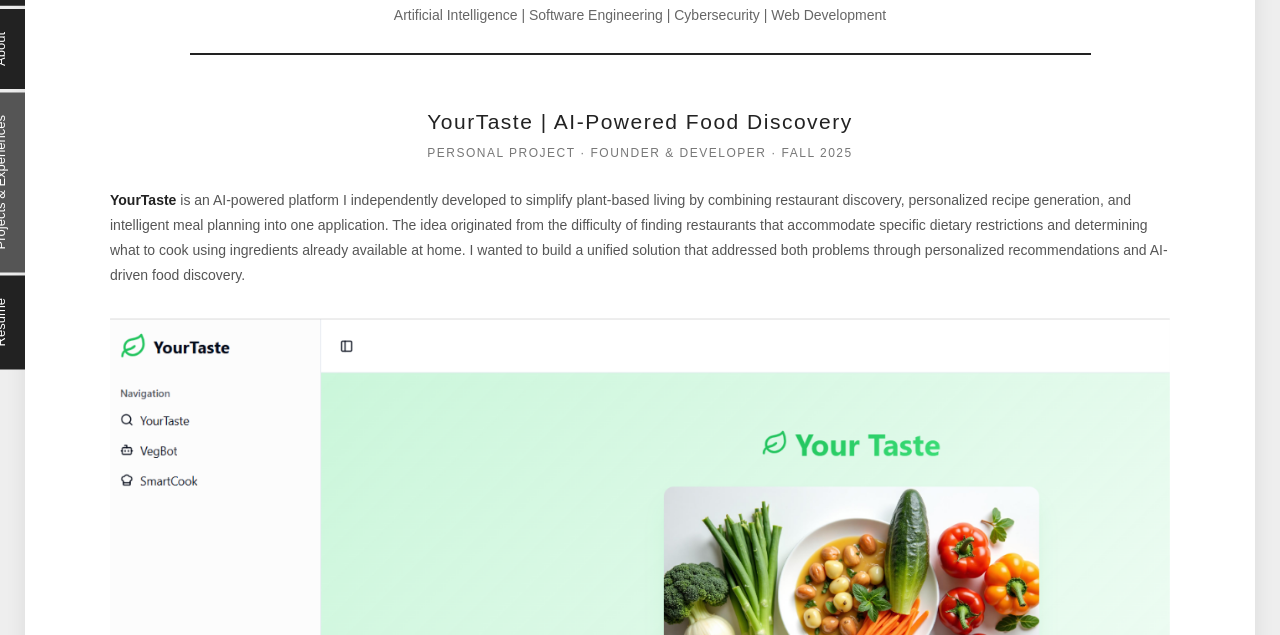
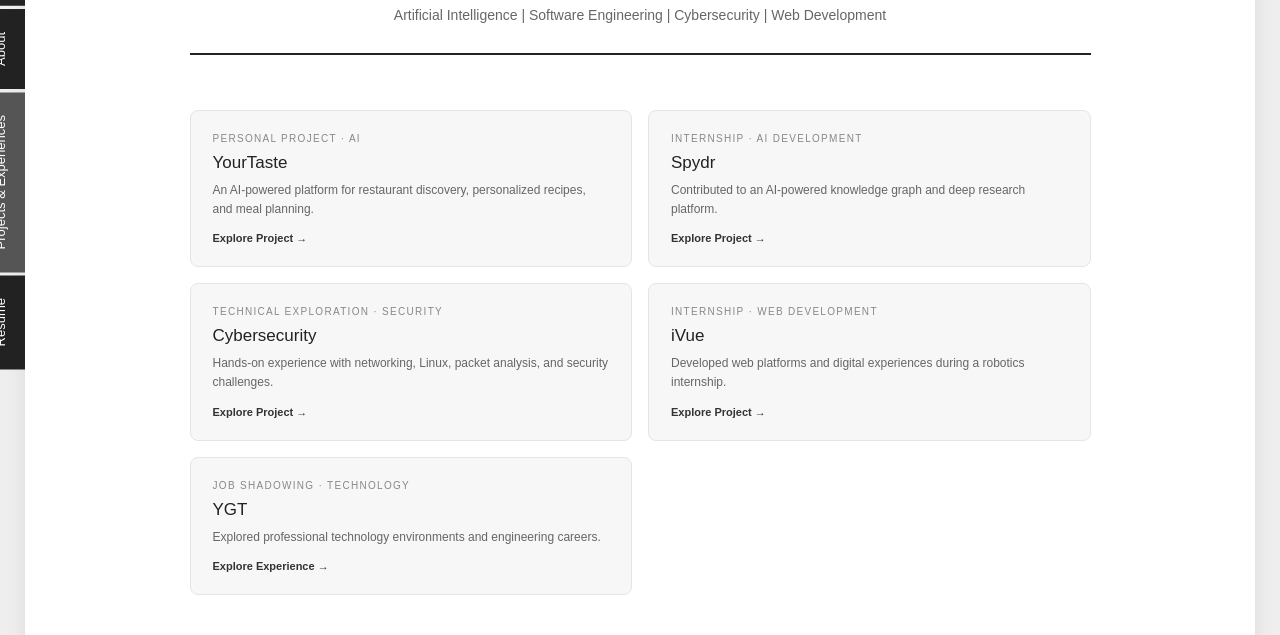
Before and after one commit to Flowers24081/pkrishna, a plain HTML site: page projects.html in a window 1280 px wide. Shown: the part 165-800 px from the top of the page. Drawn offline with Linux system fonts and the light colour scheme.

Commit message:
Update projects.html

```diff
--- a/projects.html
+++ b/projects.html
@@ -6,6 +6,67 @@
 <title>Projects & Experiences | Prahlad Krishna</title>
 
 <style>
+/* PROJECT NAVIGATION CARDS */
+.project-navigation {
+    display: grid;
+    grid-template-columns: repeat(2, minmax(0, 1fr));
+    gap: 16px;
+    margin: 0 auto 55px;
+    width: 85%;
+}
+
+.project-card {
+    display: block;
+    padding: 22px;
+    background: #f7f7f7;
+    border: 1px solid #e5e5e5;
+    border-radius: 8px;
+    text-decoration: none;
+    color: #222222;
+    transition: 0.2s ease;
+}
+
+.project-card:hover {
+    background: #eeeeee;
+    border-color: #999999;
+    transform: translateY(-3px);
+}
+
+.project-card-category {
+    font-size: 10px;
+    color: #888888;
+    text-transform: uppercase;
+    letter-spacing: 1.3px;
+    margin-bottom: 9px;
+}
+
+.project-card h3 {
+    font-size: 17px;
+    font-weight: 500;
+    margin-bottom: 8px;
+}
+
+.project-card p {
+    font-size: 12px;
+    color: #666666;
+    line-height: 1.6;
+    margin-bottom: 13px;
+}
+
+.project-card-link {
+    font-size: 11px;
+    font-weight: bold;
+    color: #333333;
+}
+
+@media (max-width: 650px) {
+    .project-navigation {
+        grid-template-columns: 1fr;
+        width: 100%;
+    }
+}
+
+
 * {
     margin: 0;
     padding: 0;
@@ -291,12 +352,50 @@ hr {
         </p>
 
         <hr>
+<!-- PROJECT NAVIGATION CARDS -->
+<div class="project-navigation">
 
+    <a href="#yourtaste" class="project-card">
+        <div class="project-card-category">Personal Project · AI</div>
+        <h3>YourTaste</h3>
+        <p>An AI-powered platform for restaurant discovery, personalized recipes, and meal planning.</p>
+        <div class="project-card-link">Explore Project →</div>
+    </a>
+
+    <a href="#spydr" class="project-card">
+        <div class="project-card-category">Internship · AI Development</div>
+        <h3>Spydr</h3>
+        <p>Contributed to an AI-powered knowledge graph and deep research platform.</p>
+        <div class="project-card-link">Explore Project →</div>
+    </a>
+
+    <a href="#cybersecurity" class="project-card">
+        <div class="project-card-category">Technical Exploration · Security</div>
+        <h3>Cybersecurity</h3>
+        <p>Hands-on experience with networking, Linux, packet analysis, and security challenges.</p>
+        <div class="project-card-link">Explore Project →</div>
+    </a>
+
+    <a href="#ivue" class="project-card">
+        <div class="project-card-category">Internship · Web Development</div>
+        <h3>iVue</h3>
+        <p>Developed web platforms and digital experiences during a robotics internship.</p>
+        <div class="project-card-link">Explore Project →</div>
+    </a>
+
+    <a href="#ygt" class="project-card">
+        <div class="project-card-category">Job Shadowing · Technology</div>
+        <h3>YGT</h3>
+        <p>Explored professional technology environments and engineering careers.</p>
+        <div class="project-card-link">Explore Experience →</div>
+    </a>
+
+</div>
         <!-- ====================================== -->
         <!-- PROJECT 1: YOURTASTE -->
         <!-- ====================================== -->
 
-        <section class="project">
+        <section class="project" id="yourtaste">
 
             <h2 class="project-title">
                 YourTaste | AI-Powered Food Discovery
@@ -482,7 +581,7 @@ hr {
         <!-- PROJECT 2: SPYDR -->
         <!-- ====================================== -->
 
-        <section class="project">
+        <section class="project" id="spydr">
 
             <h2 class="project-title">
                 Spydr | AI Knowledge Graph & Deep Research
@@ -667,7 +766,7 @@ hr {
         <!-- PROJECT 3: CYBERSECURITY -->
         <!-- ====================================== -->
 
-        <section class="project">
+        <section class="project" id="cybersecurity">
 
             <h2 class="project-title">
                 Cybersecurity | Networking & Security Labs
@@ -778,7 +877,7 @@ hr {
         <!-- PROJECT 4: IVUE -->
         <!-- ====================================== -->
 
-        <section class="project">
+        <section class="project" id="ivue">
 
             <h2 class="project-title">
                 iVue | Robotics, Media & Web Platform Development
@@ -918,7 +1017,7 @@ hr {
         <!-- EXPERIENCE: YGT -->
         <!-- ====================================== -->
 
-        <section class="project">
+        <section class="project" id="ygt">
 
             <h2 class="project-title">
                 YGT | Technology Job Shadowing & System Design Exploration
```
